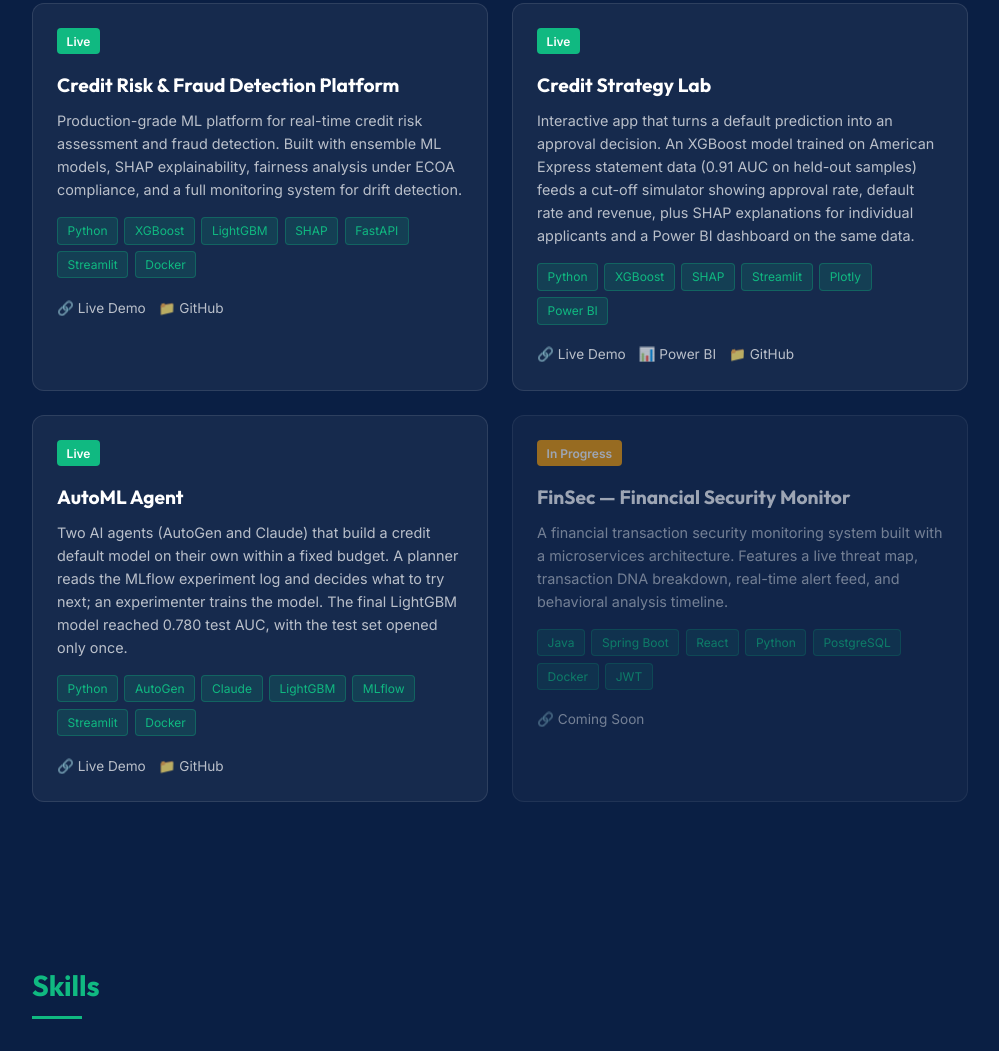
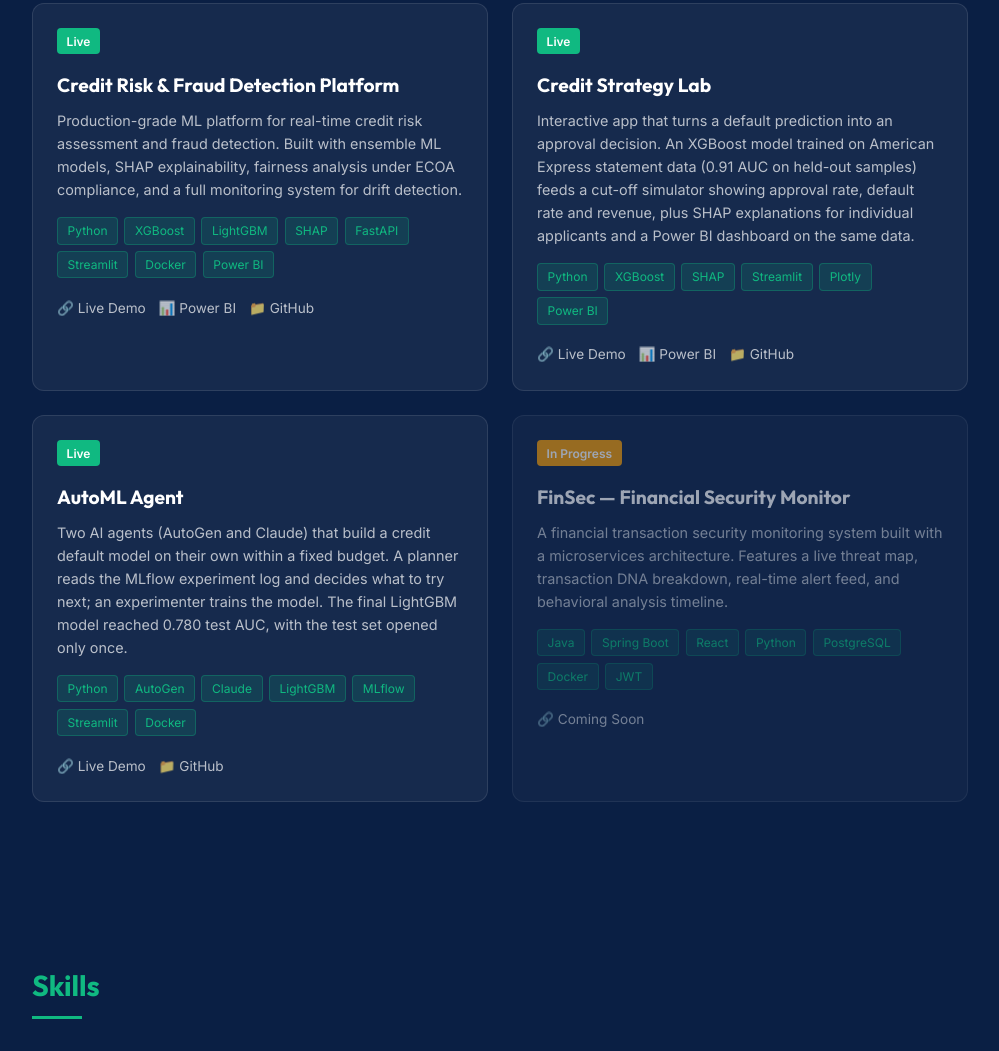
Before and after one commit to Valensaco/valensaco.github.io, a plain HTML site: page index.html in a window 1280 px wide. Shown: the part 1721-2772 px from the top of the page, without its empty margins (140-1139 px from the left). Drawn offline with Linux system fonts and the light colour scheme.

Commit message:
Add Power BI link to Credit Risk Platform card
Co-Authored-By: Claude Sonnet 5.5 <noreply@anthropic.com>
Claude-Session: https://claude.ai/code/session_01StMpySqg3rBLeSViXiE6At

```diff
--- a/index.html
+++ b/index.html
@@ -449,9 +449,11 @@
                     <span class="tech-tag">FastAPI</span>
                     <span class="tech-tag">Streamlit</span>
                     <span class="tech-tag">Docker</span>
+                    <span class="tech-tag">Power BI</span>
                 </div>
                 <div class="project-links">
                     <a href="https://credit-risk-platform-aryxrhltgspmdvn4zav5vy.streamlit.app/" target="_blank">🔗 Live Demo</a>
+                    <a href="https://github.com/Valensaco/credit-risk-platform#power-bi-dashboard" target="_blank">📊 Power BI</a>
                     <a href="https://github.com/Valensaco/credit-risk-platform" target="_blank">📁 GitHub</a>
                 </div>
             </div>
```
